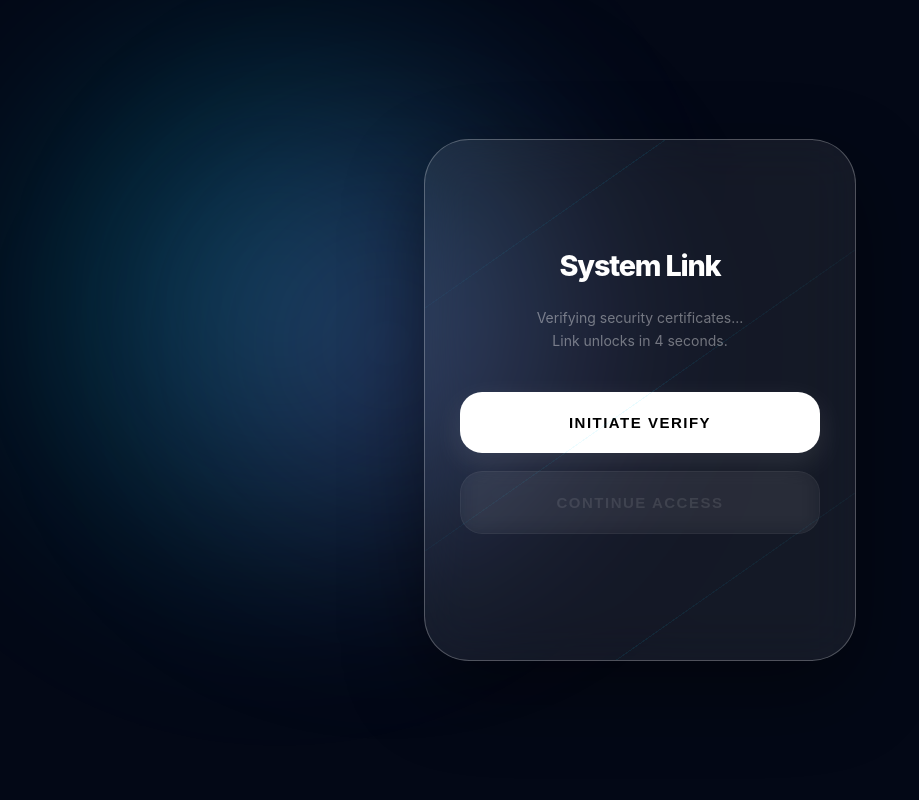
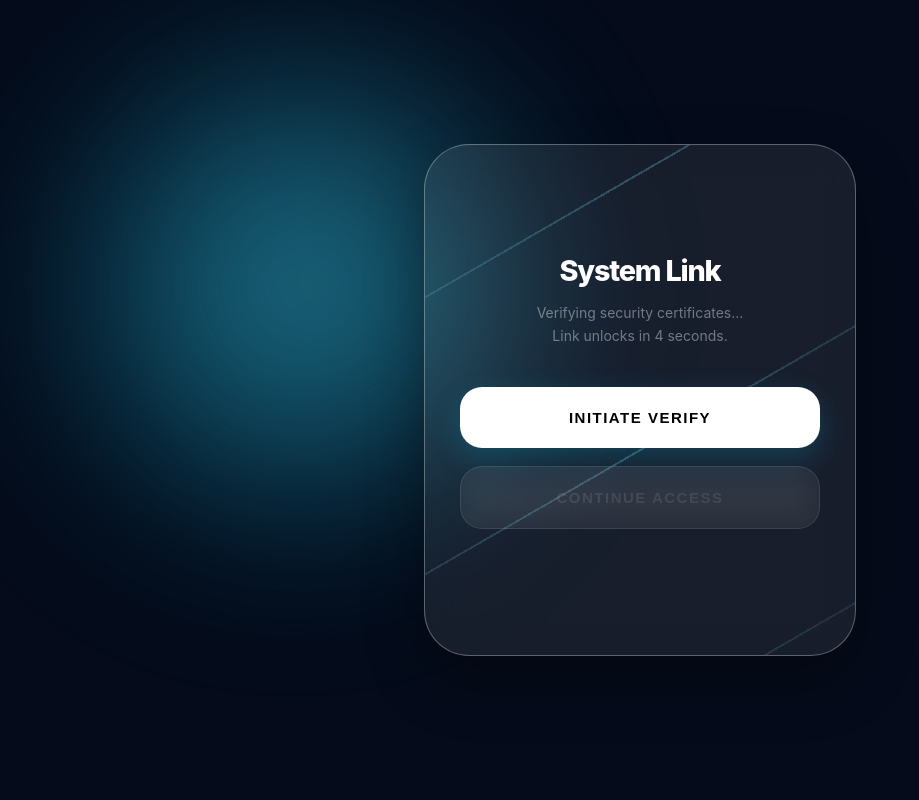
Before and after one commit to UnlockLinks/Linkshub, a plain HTML site: page index.html in a window 1280 px wide. Shown: the whole page, without its empty margins (0-919 px from the left). Drawn offline with Linux system fonts and the light colour scheme.

Commit message:
Index.html

```diff
--- a/index.html
+++ b/index.html
@@ -6,12 +6,12 @@
     <title>Secure Network Portal</title>
     <style>
         :root {
-            --bg: #030816;
+            --bg: #050b1a;
             --blue: #00d2ff;
-            --purple: #9d50bb;
-            /* Lighter glass for more "air" */
-            --glass: rgba(255, 255, 255, 0.07);
-            --glass-border: rgba(255, 255, 255, 0.25);
+            --light-blue: #80e8ff;
+            /* Lightening the glass significantly */
+            --glass: rgba(255, 255, 255, 0.08);
+            --glass-border: rgba(255, 255, 255, 0.3);
         }
 
         body {
@@ -24,66 +24,70 @@
             display: flex; align-items: center; justify-content: center;
         }
 
-        /* Lighter, more vibrant background */
+        /* VIBRANT LIGHT BLUE BACKGROUND */
         .ambient-container {
             position: absolute; width: 100%; height: 100%;
             overflow: hidden; z-index: -1;
         }
         .blob {
-            position: absolute; width: 700px; height: 700px;
-            background: radial-gradient(circle, rgba(0, 210, 255, 0.3) 0%, transparent 70%);
+            position: absolute; width: 600px; height: 600px;
+            background: radial-gradient(circle, rgba(0, 210, 255, 0.4) 0%, transparent 70%);
             filter: blur(80px); border-radius: 50%;
-            animation: move 15s infinite alternate;
-            top: -10%; left: -10%;
+            animation: move 12s infinite alternate;
+            top: -5%; left: -5%;
         }
         .blob-2 {
-            bottom: -10%; right: -10%; width: 600px; height: 600px;
-            background: radial-gradient(circle, rgba(157, 80, 187, 0.25) 0%, transparent 70%);
-            filter: blur(80px); animation: move 12s infinite alternate-reverse;
+            bottom: -5%; right: -5%; width: 500px; height: 500px;
+            background: radial-gradient(circle, rgba(128, 232, 255, 0.25) 0%, transparent 70%);
+            filter: blur(80px); animation: move 10s infinite alternate-reverse;
         }
-        @keyframes move { from { transform: translate(0, 0); } to { transform: translate(100px, 50px); } }
+        @keyframes move { from { transform: translate(0, 0); } to { transform: translate(80px, 40px); } }
 
         .glass-card {
             position: relative;
             background: var(--glass);
-            backdrop-filter: blur(25px);
-            -webkit-backdrop-filter: blur(25px);
+            backdrop-filter: blur(20px);
+            -webkit-backdrop-filter: blur(20px);
             border: 1px solid var(--glass-border);
             border-radius: 45px;
             padding: 50px 35px;
             text-align: center;
             width: 88%; max-width: 360px;
-            min-height: 420px; /* Lowered length */
-            box-shadow: 0 30px 80px rgba(0, 0, 0, 0.4);
+            min-height: 410px; /* Tightened length */
+            box-shadow: 0 25px 60px rgba(0, 0, 0, 0.3);
             overflow: hidden;
             display: flex; flex-direction: column; justify-content: center;
         }
 
-        /* ⚡ REWORKED: THE GHOSTLY SCANNER (Diagonal Array) */
+        /* ⚡ UNDER-LAYER LASERS (Moves behind everything) */
         .laser-wrap {
             position: absolute; top: 0; left: 0; width: 100%; height: 100%;
             pointer-events: none;
+            z-index: 0; /* Layered at the bottom */
         }
         .scan-line {
             position: absolute;
-            width: 200%; height: 1px;
-            background: linear-gradient(90deg, transparent, rgba(0, 210, 255, 0.4), transparent);
-            transform: rotate(-35deg);
-            left: -50%;
+            width: 250%; height: 2px;
+            background: linear-gradient(90deg, transparent, var(--light-blue), transparent);
+            transform: rotate(-30deg);
+            left: -75%;
+            opacity: 0; /* Start hidden to prevent glitch */
         }
-        /* Spaced to cover the whole middle section */
-        .l1 { animation: sweep 6s linear infinite; }
-        .l2 { animation: sweep 6s linear infinite 2s; }
-        .l3 { animation: sweep 6s linear infinite 4s; }
+        .l1 { animation: sweep 5s linear infinite 0.5s; }
+        .l2 { animation: sweep 5s linear infinite 2.2s; }
+        .l3 { animation: sweep 5s linear infinite 3.9s; }
 
         @keyframes sweep {
-            0% { top: -20%; opacity: 0; }
-            10% { opacity: 0.2; }
-            90% { opacity: 0.2; }
-            100% { top: 120%; opacity: 0; }
+            0% { top: -30%; opacity: 0; }
+            15% { opacity: 0.25; }
+            85% { opacity: 0.25; }
+            100% { top: 130%; opacity: 0; }
         }
 
-        h1 { font-size: 1.8rem; font-weight: 800; margin: 0 0 10px; letter-spacing: -1.2px; }
+        /* Content forced to top to stay above lasers */
+        .content-stack { position: relative; z-index: 2; width: 100%; }
+
+        h1 { font-size: 1.8rem; font-weight: 800; margin: 0 0 10px; letter-spacing: -1.2px; color: #fff; }
         p { font-size: 14px; color: rgba(255,255,255,0.4); margin-bottom: 40px; line-height: 1.6; }
 
         .loader-container { position: relative; width: 110px; height: 110px; margin: 0 auto 35px; display: none; }
@@ -92,46 +96,54 @@
         .progress {
             stroke: var(--blue); stroke-dasharray: 282.7; stroke-dashoffset: 282.7;
             transition: stroke-dashoffset 0.1s linear;
-            filter: drop-shadow(0 0 10px var(--blue));
+            filter: drop-shadow(0 0 12px var(--blue));
         }
 
         .btn {
             width: 100%; padding: 22px; border-radius: 22px;
             border: none; font-size: 15px; font-weight: 700;
-            cursor: pointer; transition: 0.4s cubic-bezier(0.19, 1, 0.22, 1);
+            cursor: pointer; transition: 0.3s ease;
             margin-bottom: 18px; text-transform: uppercase; letter-spacing: 1.5px;
+            position: relative;
         }
 
         #b1 {
             background: #ffffff; color: #000;
-            box-shadow: 0 10px 30px rgba(255,255,255,0.1);
+            box-shadow: 0 10px 30px rgba(0, 210, 255, 0.2);
         }
 
-        /* 💎 HYPER-GLASSY CONTINUE BUTTON */
+        /* 🔥 HYPER-GLASS BLUE GLOW BUTTON */
         #b2 {
-            background: rgba(255, 255, 255, 0.02);
+            background: rgba(255, 255, 255, 0.03);
             color: rgba(255, 255, 255, 0.1);
-            border: 1px solid rgba(255, 255, 255, 0.05);
+            border: 1px solid rgba(255, 255, 255, 0.1);
             cursor: not-allowed;
-            backdrop-filter: blur(10px);
+            backdrop-filter: blur(15px);
         }
 
         #b2.active {
-            background: linear-gradient(135deg, rgba(255, 255, 255, 0.12), rgba(255, 255, 255, 0.02));
+            background: rgba(0, 210, 255, 0.1);
             color: #fff;
             cursor: pointer;
-            border: 1px solid rgba(255, 255, 255, 0.4);
+            border: 1.5px solid rgba(128, 232, 255, 0.6);
             backdrop-filter: blur(25px);
             -webkit-backdrop-filter: blur(25px);
+            /* Reflection + Blue Pulse */
             box-shadow:
-                0 20px 40px rgba(0, 0, 0, 0.3),
-                inset 0 1px 2px rgba(255, 255, 255, 0.5);
-            animation: glassGlow 3s infinite ease-in-out;
+                0 15px 35px rgba(0, 0, 0, 0.4),
+                inset 0 1px 2px rgba(255, 255, 255, 0.7);
+            animation: blueGlassGlow 2.5s infinite ease-in-out;
         }
 
-        @keyframes glassGlow {
-            0%, 100% { box-shadow: 0 20px 40px rgba(0, 0, 0, 0.3), 0 0 0px rgba(0, 210, 255, 0); }
-            50% { box-shadow: 0 20px 40px rgba(0, 0, 0, 0.3), 0 0 15px rgba(0, 210, 255, 0.3); transform: translateY(-1px); }
+        @keyframes blueGlassGlow {
+            0%, 100% {
+                box-shadow: 0 15px 35px rgba(0, 0, 0, 0.4), inset 0 1px 2px rgba(255, 255, 255, 0.7), 0 0 5px rgba(0, 210, 255, 0.2);
+                border-color: rgba(128, 232, 255, 0.4);
+            }
+            50% {
+                box-shadow: 0 15px 35px rgba(0, 0, 0, 0.4), inset 0 1px 2px rgba(255, 255, 255, 0.9), 0 0 20px rgba(0, 210, 255, 0.6);
+                border-color: rgba(128, 232, 255, 1);
+            }
         }
     </style>
 </head>
@@ -148,6 +160,7 @@
             <div class="scan-line l3"></div>
         </div>
 
+        <div class="content-stack">
             <h1>System Link</h1>
             <p id="msg">Verifying security certificates...<br>Link unlocks in 4 seconds.</p>
 
@@ -160,6 +173,7 @@
 
             <button id="b1" class="btn">Initiate Verify</button>
             <button id="b2" class="btn" disabled>Continue Access</button>
+        </div>
     </div>
 
     <script>
```
Lines whose indentation alone changed are shown as unchanged.
